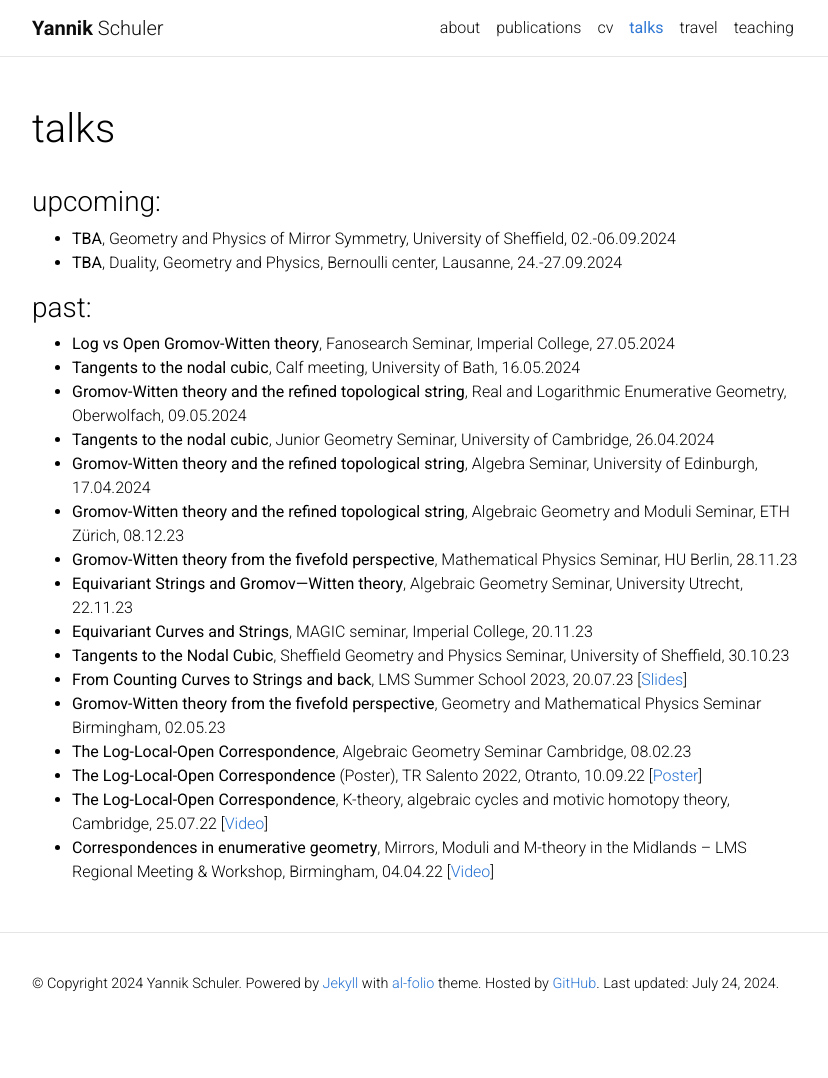
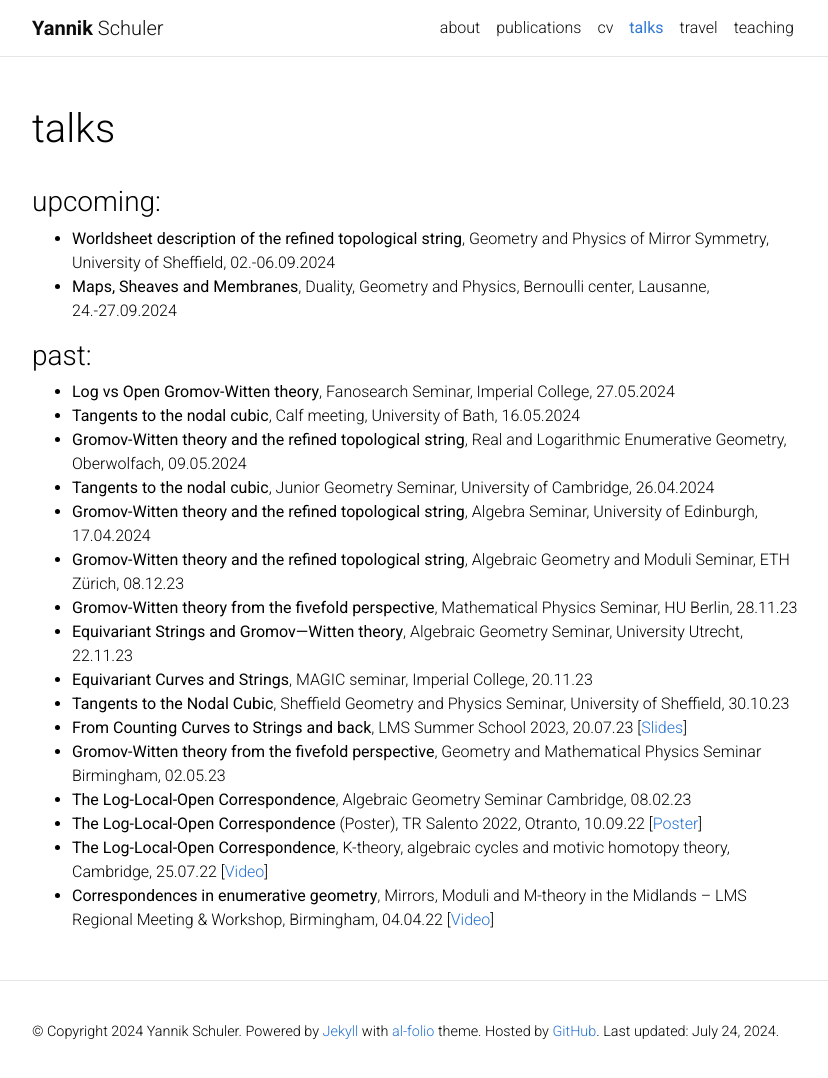
Before and after one commit to yannikschuler/yannikschuler.github.io, a Jekyll site: the page built from _pages/talks.md, in a window 1280 px wide and 1083 px high. Shown: the top 1078 px of the window, without its empty margins (223-1051 px from the left). Built offline with Jekyll 4.4.1, drawn with Linux system fonts in a browser that asks for light colours; comment, search, counter and statistics services are not loaded; a style sheet for code colours, icons or effects is not loaded.

Commit message:
Update talks.md

```diff
--- a/_pages/talks.md
+++ b/_pages/talks.md
@@ -9,8 +9,8 @@
 
 <h3>upcoming:</h3>
  <ul>
-  <li><b>TBA</b>, Geometry and Physics of Mirror Symmetry, University of Sheffield, 02.-06.09.2024</li>
-  <li><b>TBA</b>, Duality, Geometry and Physics, Bernoulli center, Lausanne, 24.-27.09.2024</li>
+  <li><b>Worldsheet description of the refined topological string</b>, Geometry and Physics of Mirror Symmetry, University of Sheffield, 02.-06.09.2024</li>
+  <li><b>Maps, Sheaves and Membranes</b>, Duality, Geometry and Physics, Bernoulli center, Lausanne, 24.-27.09.2024</li>
 </ul>
 
 
```
